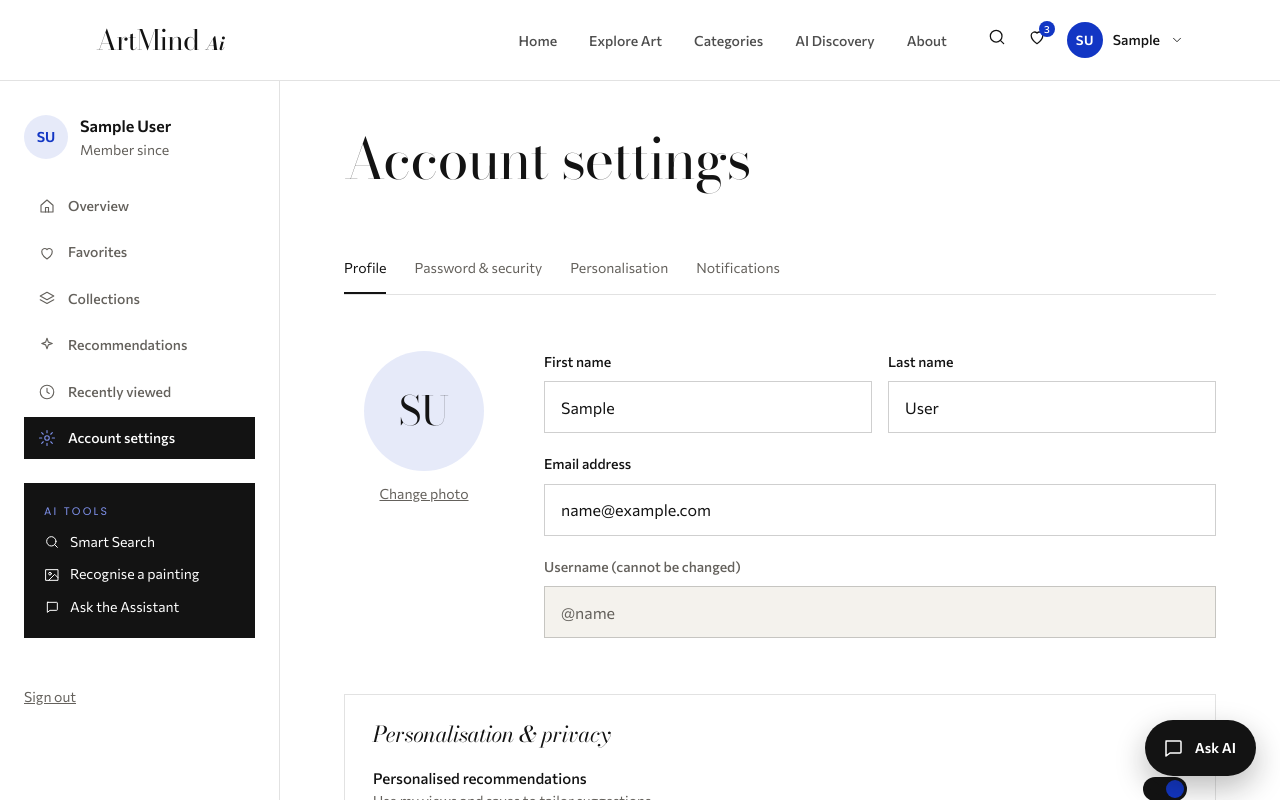
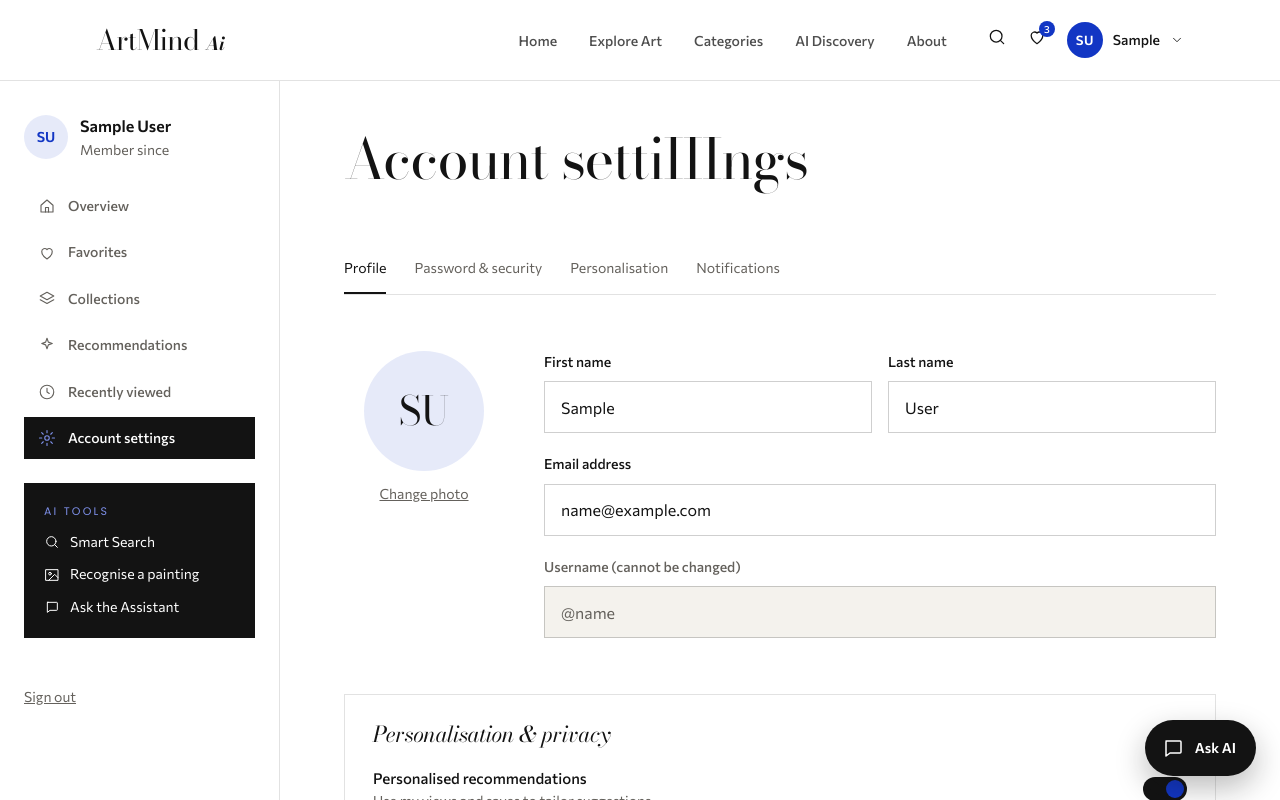
Before and after one commit to paulademolaa/ArtMind-AI-eProject, a React (Vite) app: page /settings in a window 1280 px wide. Shown: the top 800 px of the page. Built offline with nearby package versions, Linux system fonts and the light colour scheme; sample sign-in values are in the browser's storage.

Commit message:
account setting

```diff
--- a/src/pages/Settings.jsx
+++ b/src/pages/Settings.jsx
@@ -134,7 +134,7 @@ function Settings() {
 
   return (
     <DashboardLayout>
-      <h1>Account settings</h1>
+      <h1>Account settiIIIngs</h1>
       <div className="settings-tabs" role="tablist">
         {tabs.map((name) => (
           <button key={name} role="tab" className={tab === name ? 'active' : ''} onClick={() => { setTab(name); setError(''); }}>
```
